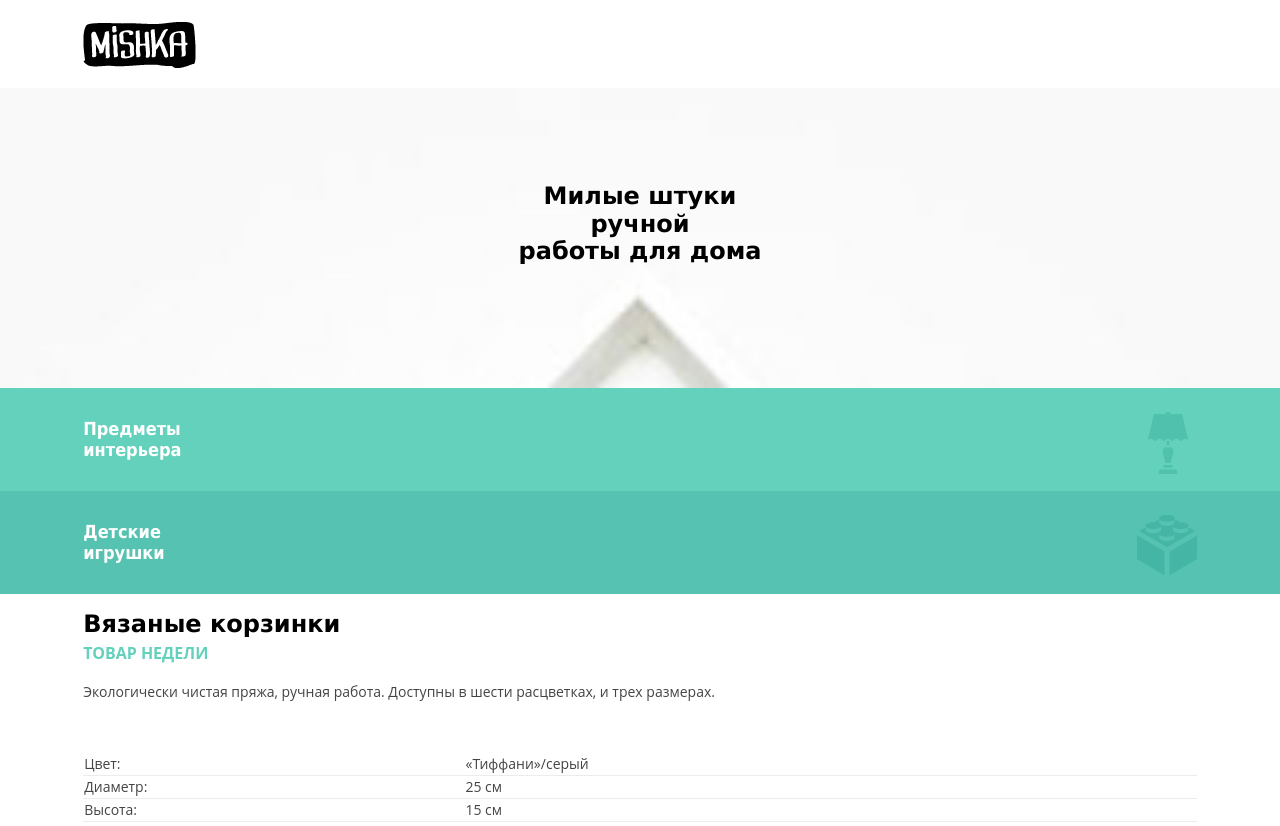
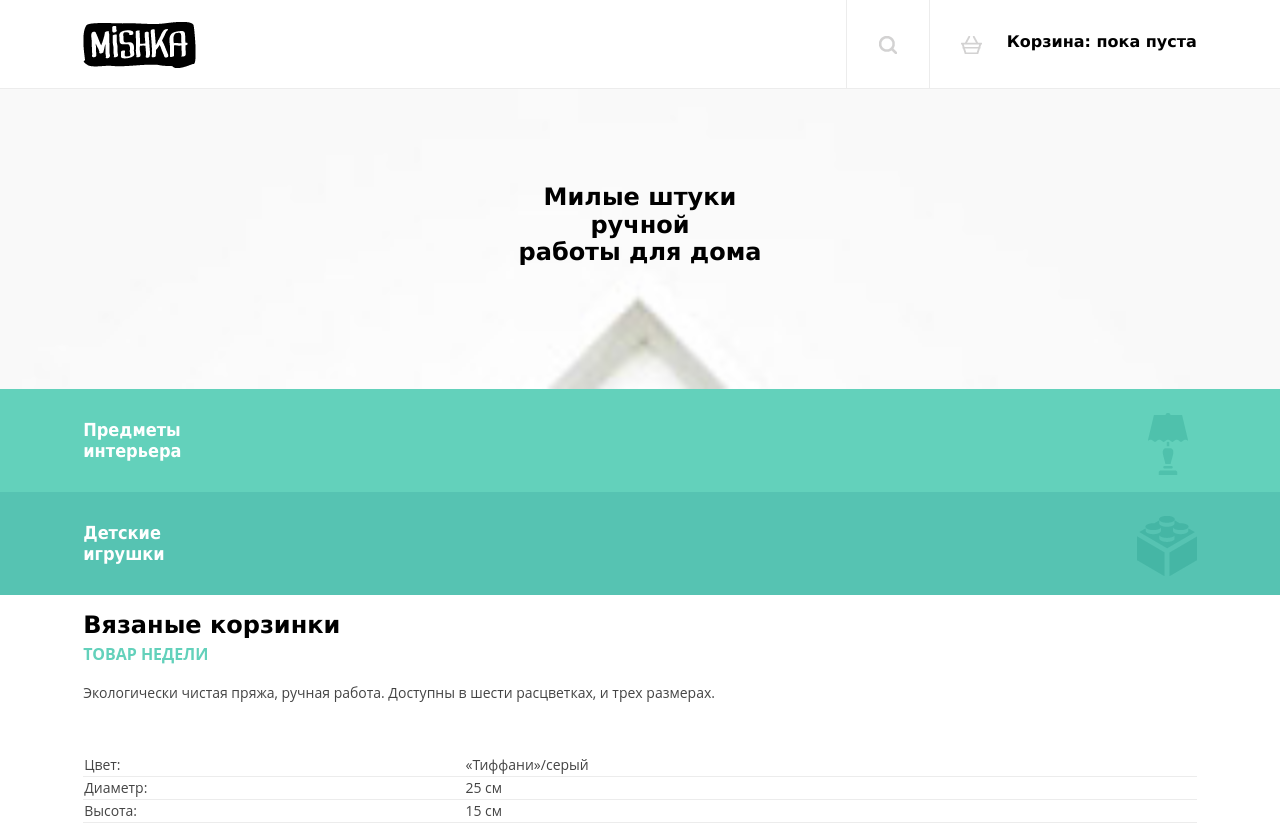
Before and after one commit to kalininilya/mishka, a website: page app/index.html in a window 1280 px wide. Shown: the top 826 px of the page. Drawn offline with Linux system fonts and the light colour scheme.

Commit message:
top-menu tablet done

```diff
--- a/app/index.html
+++ b/app/index.html
@@ -63,7 +63,9 @@
   </section>
   <section class="top-menu-tablet-up">
     <div class="wrapper">
-      <img class="main-logo__top-menu" src="../images/tablet/mishka-logo-tablet.png">
+      <img class="main-logo--top-menu" src="../images/tablet/mishka-logo-tablet.png">
+      <div class="cart-block"><span class="cart-block__cart-status">Корзина: пока пуста</span></div>
+      <div class="search-block"></div>
     </div>
   </section>
   <header class="main-header">
@@ -133,8 +135,7 @@
       <div class="reviews">
         <span class="reviews__header">Отзывы</span>
         <div class="slider-container">
-          <p class="user-review"> В отчаянии, я накупила аксессуаров и игрушек в Мишке и мои фотографии сразу стали более стильнее, а также набирают
-            больше лайков!
+          <p class="user-review"> В отчаянии, я накупила аксессуаров и игрушек в Мишке и мои фотографии сразу стали более стильнее, а также набирают больше лайков!
           </p>
           <span class="user-review user-review__username">Анастасия Красильникова</span>
           <span class="user-revie user-review__twitter">@misssssiskras</span>
@@ -147,8 +148,7 @@
           <span class="user-revie user-review__twitter">@asiskras</span>
         </div>
         <div class="slider-container">
-          <p class="user-review">Замечательный магазин В отчаянии, я накупила аксессуаров и игрушек в Мишке и мои фотографии сразу стали более стильнее,
-            а также набирают больше лайков!
+          <p class="user-review">Замечательный магазин В отчаянии, я накупила аксессуаров и игрушек в Мишке и мои фотографии сразу стали более стильнее, а также набирают больше лайков!
           </p>
           <span class="user-review user-review__username">Эльвира Петрова</span>
           <span class="user-revie user-review__twitter">@elvirassdd</span>
--- a/app/scss/_breakpoints.scss
+++ b/app/scss/_breakpoints.scss
@@ -1,23 +1,31 @@
 // Breakpoints mixins
 @mixin for-mobile-only {
-  @media (max-width: 599px) { @content; }
-}
-@mixin for-tablet-up {
-  @media (min-width: 600px) { @content; }
-}
-@mixin for-desktop-up {
-  @media (min-width: 1200px) { @content; }
-}
-@mixin for-big-desktop-up {
-  @media (min-width: 1800px) { @content; }
+  @media (max-width: 599px) {
+    @content;
+  }
 }
 
+@mixin for-tablet-up {
+  @media (min-width: 600px) {
+    @content;
+  }
+}
 
+@mixin for-desktop-up {
+  @media (min-width: 1200px) {
+    @content;
+  }
+}
+
+@mixin for-big-desktop-up {
+  @media (min-width: 1800px) {
+    @content;
+  }
+}
 
 // usage
 // .my-box {
 //   padding: 10px;
-
 //   @include for-desktop-up {
 //     padding: 20px;
 //   }
--- a/app/scss/_top-menu.scss
+++ b/app/scss/_top-menu.scss
@@ -47,11 +47,61 @@
     display: none;
   }
   .top-menu-tablet-up {
+    vertical-align: top;
     min-height: 88px;
+    border-bottom: 1px solid $border-bottom;
     .main-logo {
-      &__top-menu {
+      &--top-menu {
+        vertical-align: top;
+        display: inline-block;
         margin-top: 22px;
       }
     }
   }
+  .search-block {
+    float: right;
+    display: inline-block;
+    vertical-align: top;
+    min-height: 88px;
+    min-width: 82px;
+    border-left: 1px solid $border-bottom;
+    border-right: 1px solid $border-bottom;
+  }
+  .search-block:before {
+    content: "";
+    display: block;
+    background: url("../images/mobile/search-icon.png");
+    margin-top: 36px;
+    margin-left: auto;
+    margin-right: auto;
+    width: 18px;
+    height: 18px;
+  }
+  .cart-block {
+    font-family: $main-font, $main-ff;
+    font-weight: 700;
+    font-size: 16px;
+    line-height: 24px;
+    float: right;
+    vertical-align: bottom;
+    position: relative;
+    min-height: 88px;
+    min-width: 264px;
+    height: 100%;
+    &__cart-status {
+      display: inline-block;
+      margin-left: 77px;
+      margin-top: 30px;
+    }
+  }
+  .cart-block:before {
+    content: "";
+    display: block;
+    position: absolute;
+    background: url("../images/mobile/cart-icon.png");
+    top: 36px;
+    left: 31px;
+    width: 21px;
+    height: 18px;
+  }
 }
--- a/app/scss/_variables.scss
+++ b/app/scss/_variables.scss
@@ -1,8 +1,8 @@
 //Fonts
-$main-font:  'Verdana';
+$main-font: 'Verdana';
 $secondary-font: 'Tahoma';
 $tertiary-font: 'Open Sans';
-$main-ff:  sans-serif;
+$main-ff: sans-serif;
 //Colors
 $white: #ffffff;
 $black: #000000;
```
Also changed, not shown: app/css/main.css.
